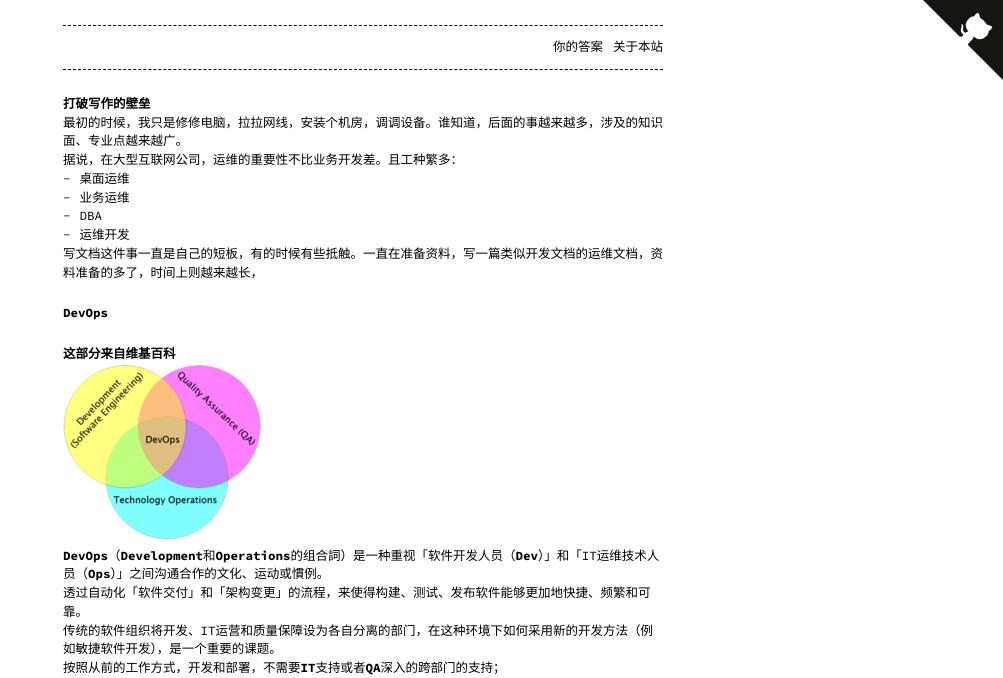
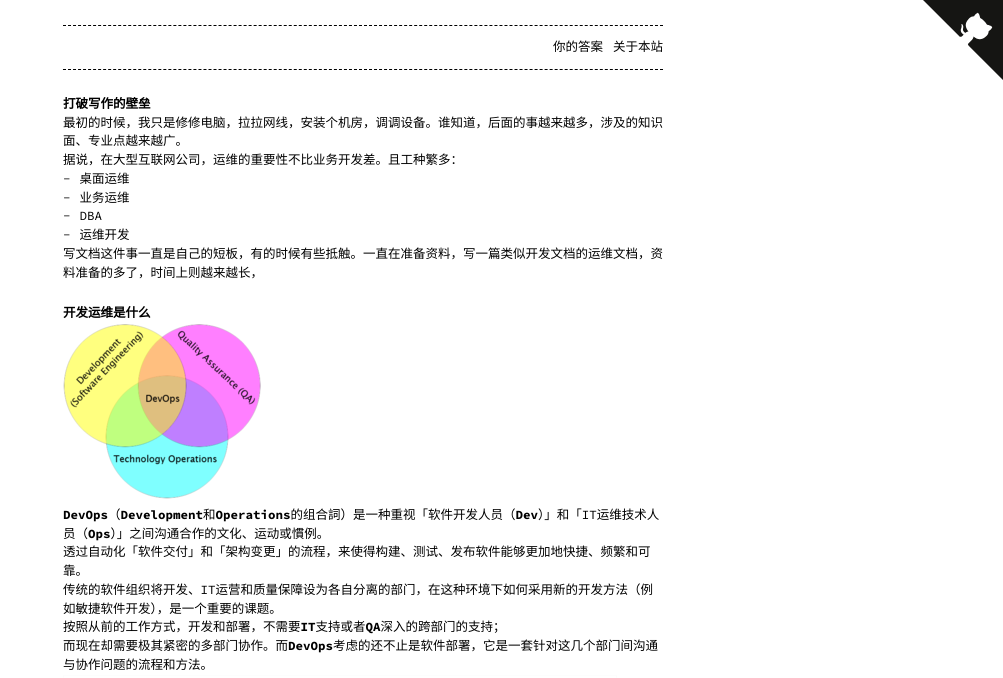
Before and after one commit to chldong/chldong.github.io, a Jekyll site: the page built from _posts/2020-03-31-DevOps-打破写作壁垒.md, in a window 1280 px wide. Shown: the top 678 px of the page, without its empty margins (277-1280 px from the left). Built offline with Jekyll 4.4.1, drawn with Linux system fonts in a browser that asks for light colours.

Commit message:
修改图片本地显示

```diff
--- a/_posts/2020-03-31-DevOps-打破写作壁垒.md
+++ b/_posts/2020-03-31-DevOps-打破写作壁垒.md
@@ -16,9 +16,10 @@
 * 运维开发
 
 写文档这件事一直是自己的短板，有的时候有些抵触。一直在准备资料，写一篇类似开发文档的运维文档，资料准备的多了，时间上则越来越长，
-## DevOps
-###### 这部分来自维基百科
-![devops]({{ site.url }}/images/devopt.jpg)
+
+## 开发运维是什么
+
+![图1]({{ site.url }}/images/devopt1.jpg)
 
 **DevOps**（**Development**和**Operations**的组合詞）是一种重视「软件开发人员（**Dev**）」和「IT运维技术人员（**Ops**）」之间沟通合作的文化、运动或慣例。
 
@@ -30,8 +31,8 @@
 
 而现在却需要极其紧密的多部门协作。而**DevOps**考虑的还不止是软件部署，它是一套针对这几个部门间沟通与协作问题的流程和方法。
 
-![](https://user-gold-cdn.xitu.io/2019/6/3/16b190b40d0f1cb6?imageslim)
+![图2]({{ site.url }}/images/devopt2.jpg)
 
 具体来说，就是在  软件交付和部署过程中提高沟通与协作的效率，旨在更快、更可靠的的发布更高质量的产品。
 
-##2、开发运维的价值
+## 开发运维的价值
```
Also changed, not shown: images/devopt1.jpg (renamed from images/devopt.jpg), images/devopt2.jpg (added).
